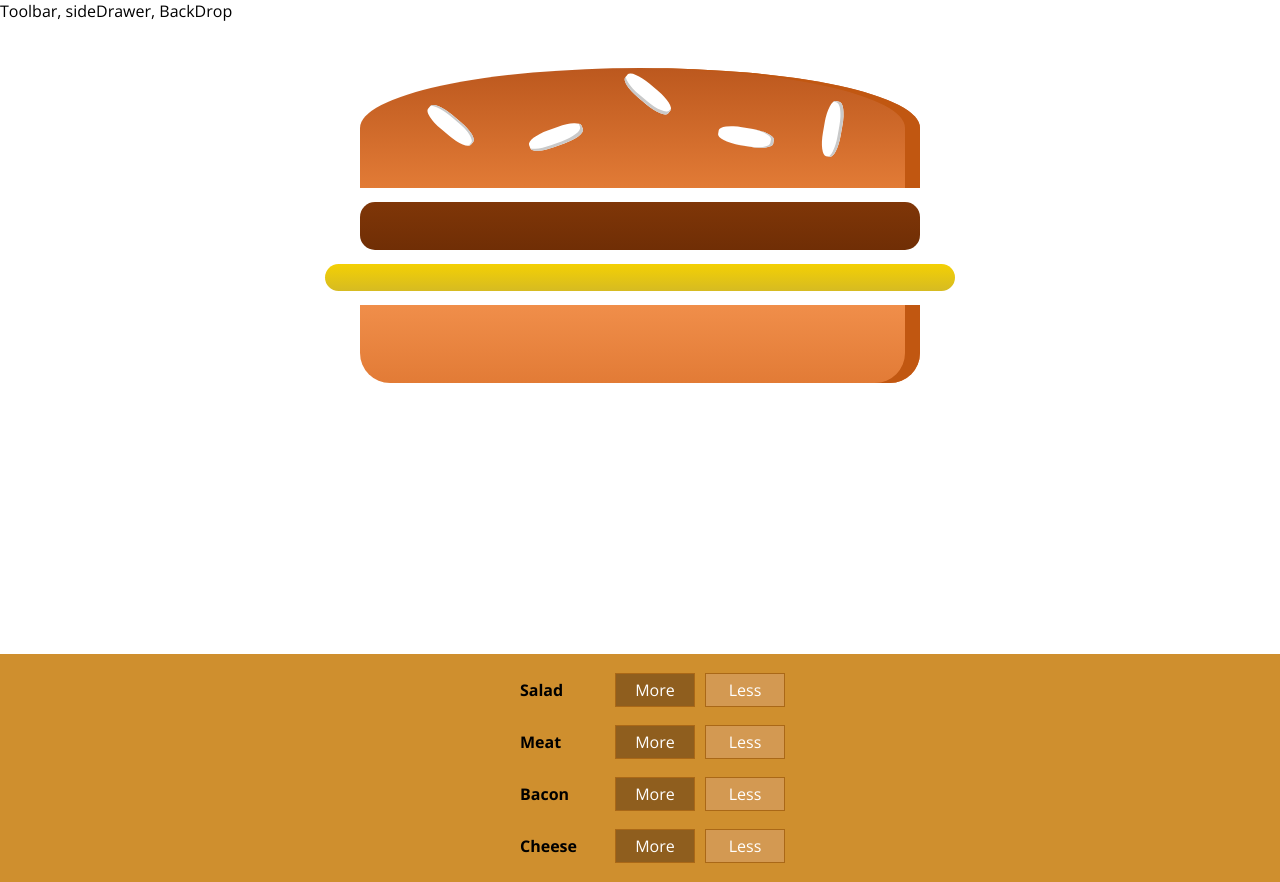
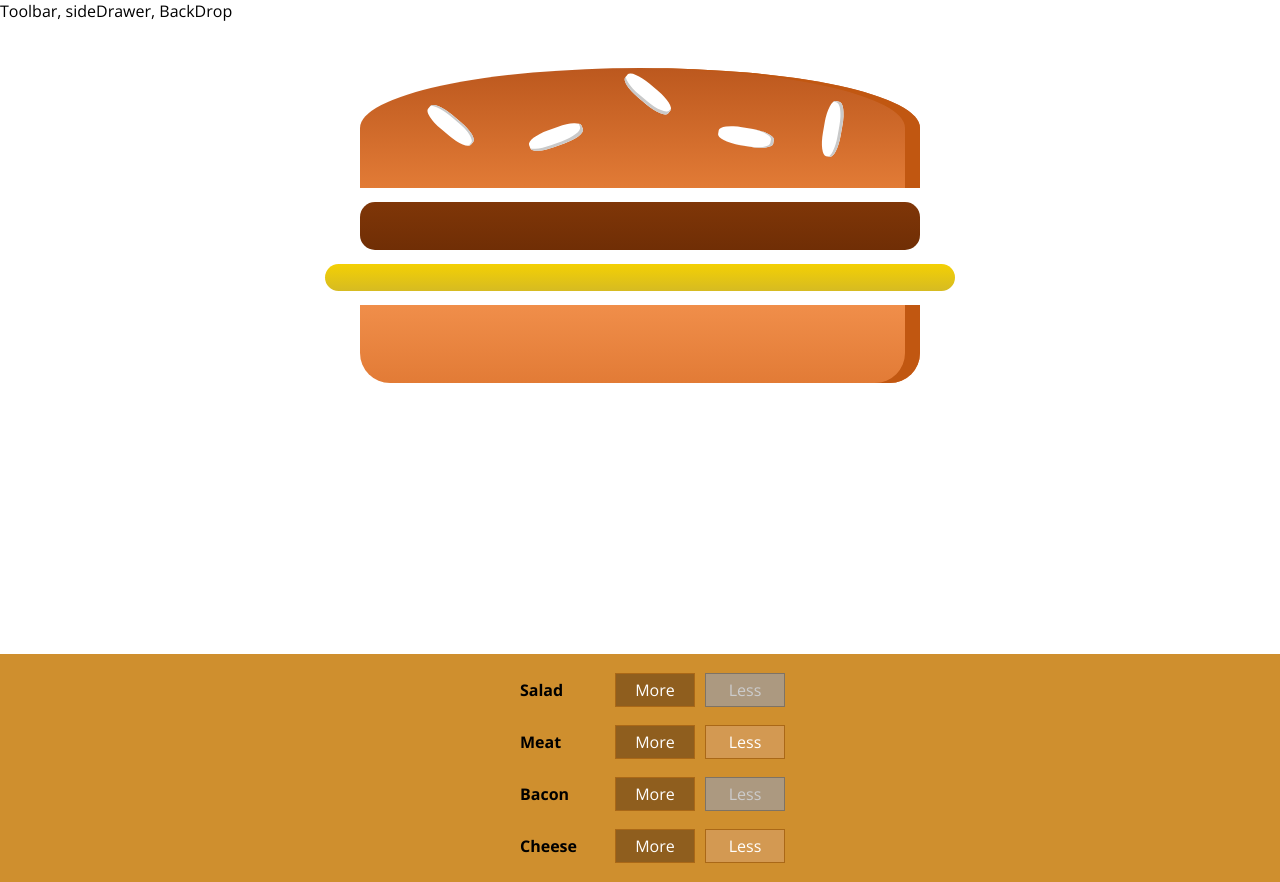
Before and after one commit to ayeganyan/burger-shop, a React (Create React App) app: page / in a window 1280 px wide. Built offline with nearby package versions, Linux system fonts and the light colour scheme.

Commit message:
Added safe remove ingridient

```diff
--- a/src/components/Burger/BuildControls/BuildControl/BuildControl.js
+++ b/src/components/Burger/BuildControls/BuildControl/BuildControl.js
@@ -6,8 +6,15 @@ const BuildControl = (props) => {
     return (
         <div className={classes.BuildControl}>
             <div className={classes.Label}>{props.label}</div>
-            <button className={classes.More} onClick={props.added} >More</button>
-            <button className={classes.Less}>Less</button>
+            <button
+                className={classes.More}
+                onClick={props.added} >
+                    More</button>
+            <button
+                className={classes.Less}
+                onClick={props.removed}
+                disabled={props.disabled}>
+                    Less</button>
         </div>
     );
 };
--- a/src/components/Burger/BuildControls/BuilderControls.js
+++ b/src/components/Burger/BuildControls/BuilderControls.js
@@ -17,7 +17,9 @@ const builderControls = (props) => {
                 <Control
                     key={ctrl.label}
                     label={ctrl.label}
-                    added={() =>props.ingridientAdded(ctrl.type)}/>
+                    added={() =>props.ingridientAdded(ctrl.type)}
+                    removed={() =>props.ingridientRemoved(ctrl.type)}
+                    disabled={props.disabled[ctrl.type]}/>
             ))}
         </div>
     );
--- a/src/containers/BurgerBuilder/BurgerBuilder.js
+++ b/src/containers/BurgerBuilder/BurgerBuilder.js
@@ -32,11 +32,32 @@ class BurgerBuilder extends Component {
         this.setState({ingridients: newIngrdidients, totalPrice: newPrice})
     }
 
+    removeIngridientHandler = (type) => {
+        if(this.state.ingridients[type] === 0) {
+            return
+        }
+        const newIngrdidients = {
+            ...this.state.ingridients
+        }
+        newIngrdidients[type] = this.state.ingridients[type] - 1
+        const newPrice = this.state.totalPrice - INGRIDIENT_PRICES[type]
+        this.setState({ingridients: newIngrdidients, totalPrice: newPrice})
+    }
+
     render() {
+        const disabledInfo = {
+            ...this.state.ingridients
+        }
+        for( let key in disabledInfo) {
+            disabledInfo[key] = disabledInfo[key] <= 0
+        }
         return (
             <Aux>
                 <Burger ingridients={this.state.ingridients} />
-                <BuilderControls ingridientAdded={this.addIngridientHandler}/>
+                <BuilderControls
+                    ingridientAdded={this.addIngridientHandler}
+                    ingridientRemoved={this.removeIngridientHandler}
+                    disabled={disabledInfo}/>
             </Aux>
         )
     }
```
